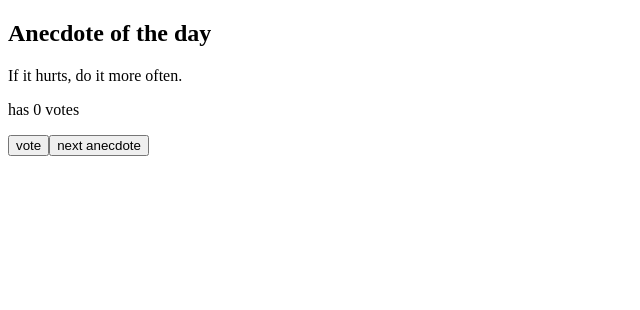
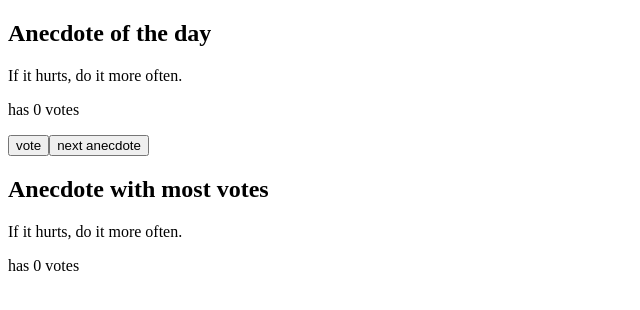
Before and after one commit to Eusabious12/Fullstackopen, a React (Vite) app: page / in a window 1280 px wide. Shown: the top 310 px of the page, without its empty margins (0-640 px from the left). Built offline with nearby package versions, Linux system fonts and the light colour scheme.

Commit message:
Exercise 1.14 done

```diff
--- a/src/App.jsx
+++ b/src/App.jsx
@@ -25,6 +25,9 @@ const App = () => {
     setVotes(copy)
   }
 
+  const maxVotes = Math.max(...votes)
+  const mostVoted = votes.indexOf(maxVotes)
+
   return (
     <div>
       <h2>Anecdote of the day</h2>
@@ -32,6 +35,10 @@ const App = () => {
       <p>has {votes[selected]} votes</p>
       <button onClick={vote}>vote</button>
       <button onClick={randomAnecdote}>next anecdote</button>
+
+      <h2>Anecdote with most votes</h2>
+      <p>{anecdotes[mostVoted]}</p>
+      <p>has {maxVotes} votes</p>
     </div>
   )
 }
```
